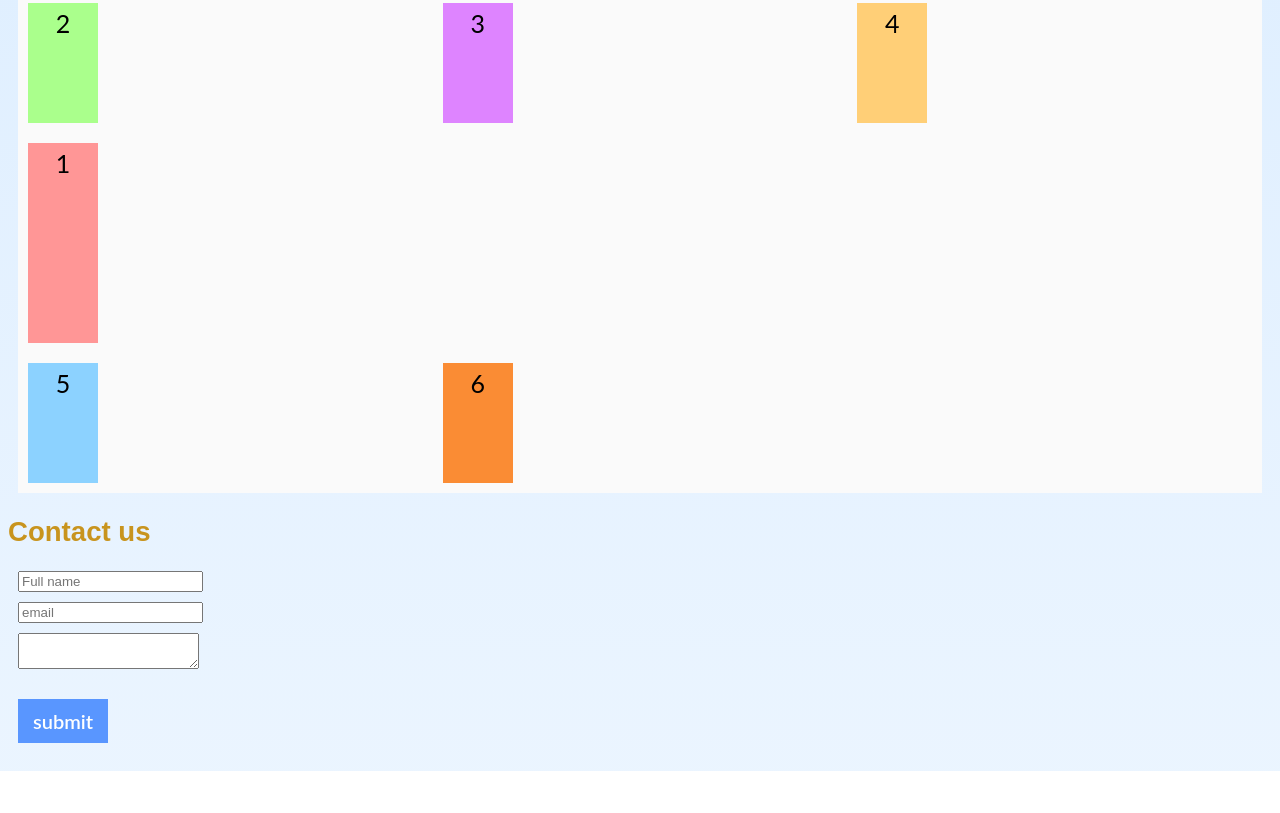
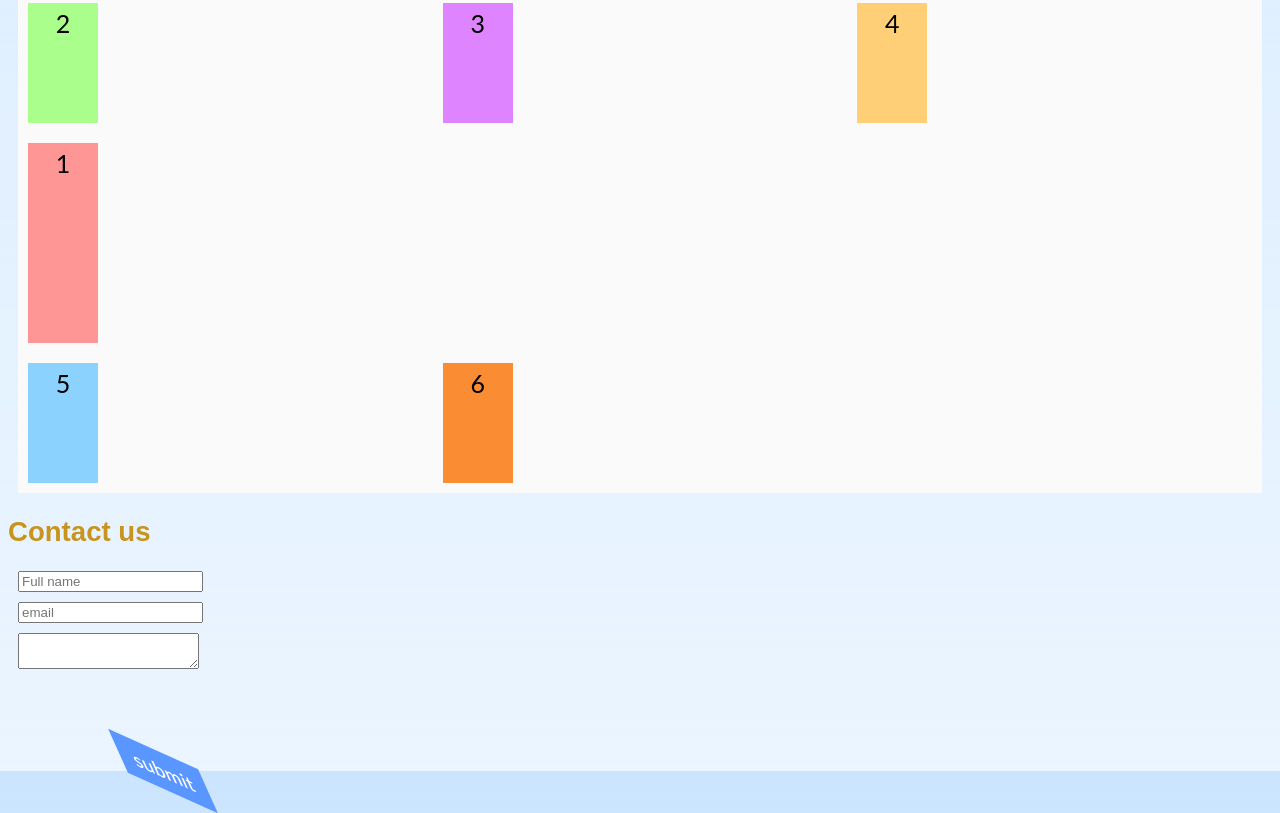
Before and after one commit to Gitros/css, a plain HTML site: page index.html in a window 1280 px wide. Shown: the part 1478-2291 px from the top of the page. Before the commit the page ends 2249 px from the top, so only its background shows below. Drawn offline with Linux system fonts and the light colour scheme.

Commit message:
transformation functions

```diff
--- a/style.css
+++ b/style.css
@@ -99,6 +99,7 @@ input, textarea {
     font-size: 20px;
     color: white;
     background: rgb(89, 150, 255);
+    transform: matrix(1, 0.45, 0.45, 1, 100, 50);
     -webkit-transition: all 500ms ease;
     -moz-transition: all 500ms ease;
     -o-transition: all 500ms ease;
```
